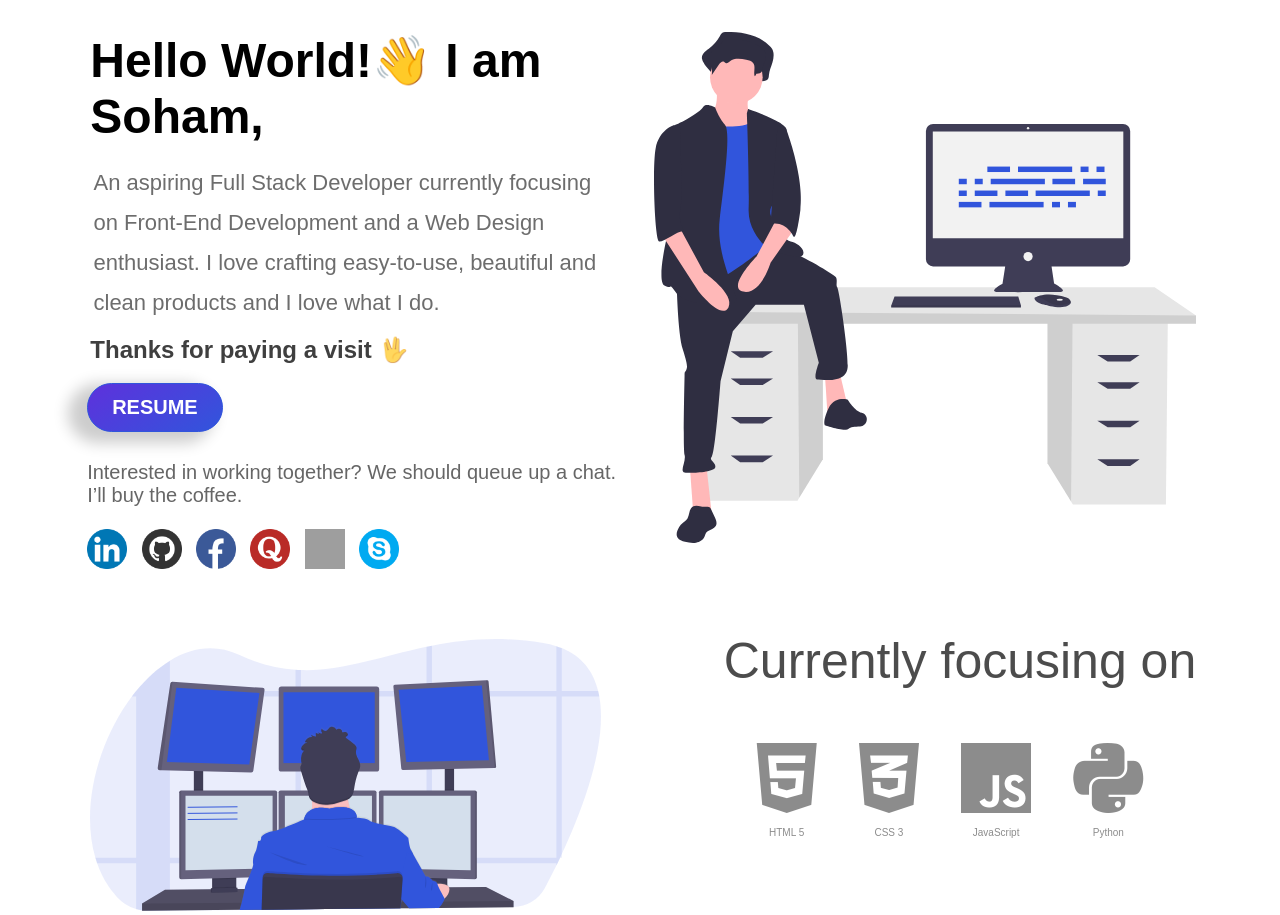
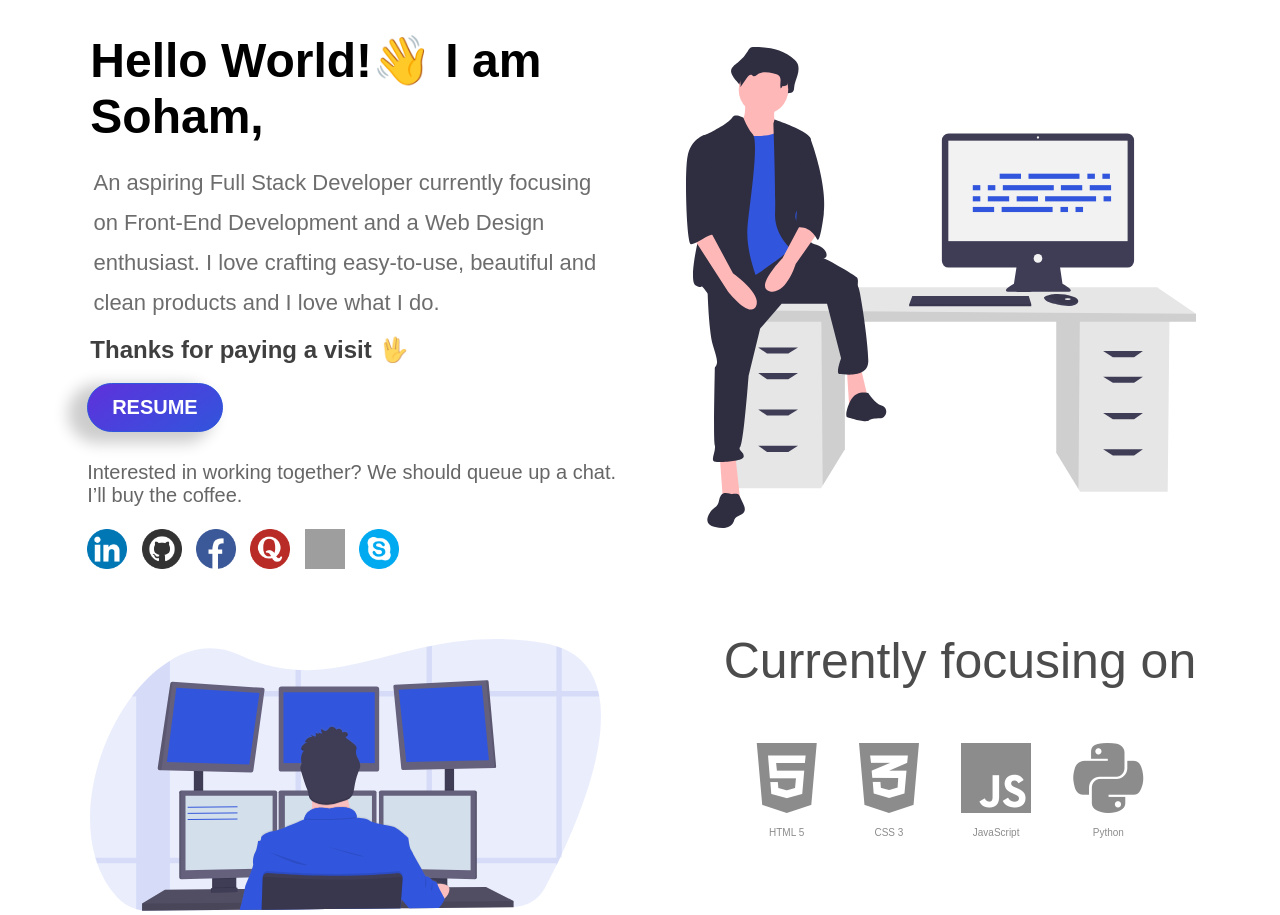
Before and after one commit to sohamderoy/sohamderoy.github.io, a PHP site: page / in a window 1280 px wide. Shown: the part 133-1048 px from the top of the page. Run offline with PHP 8.4, Linux system fonts and the light colour scheme; some libraries are stand-ins or nearby versions; some web fonts are replaced; grey boxes are pictures that could not be loaded.

Commit message:
Update main.css

```diff
--- a/css/main.css
+++ b/css/main.css
@@ -132,7 +132,7 @@ h2 {
 #panda{
     float: right;
     padding: 0% 13% 0% 0%;
-    max-width: 85% !important;
+    max-width: 80% !important;
 }
 #workspace{
     padding: 10% 0% 0% 14%;
```
